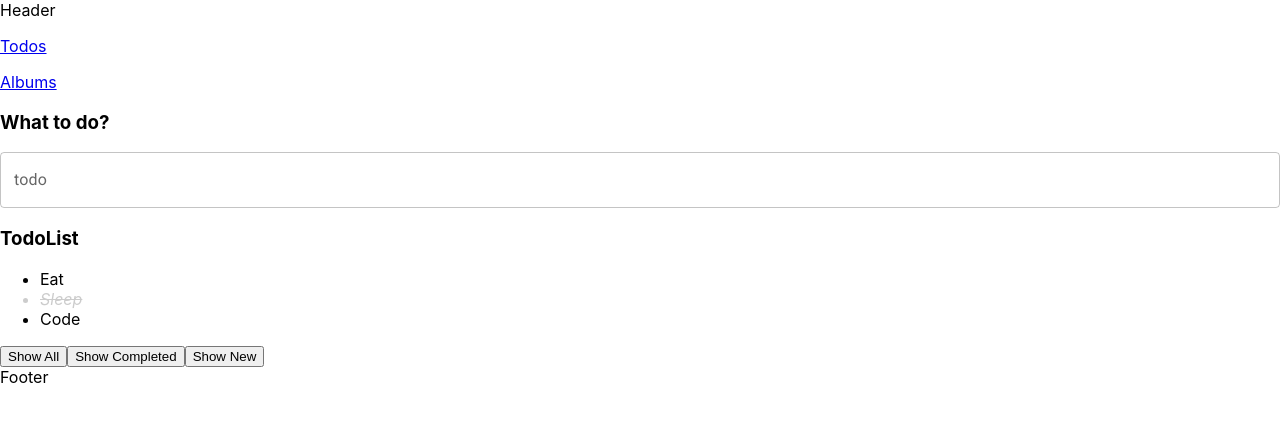
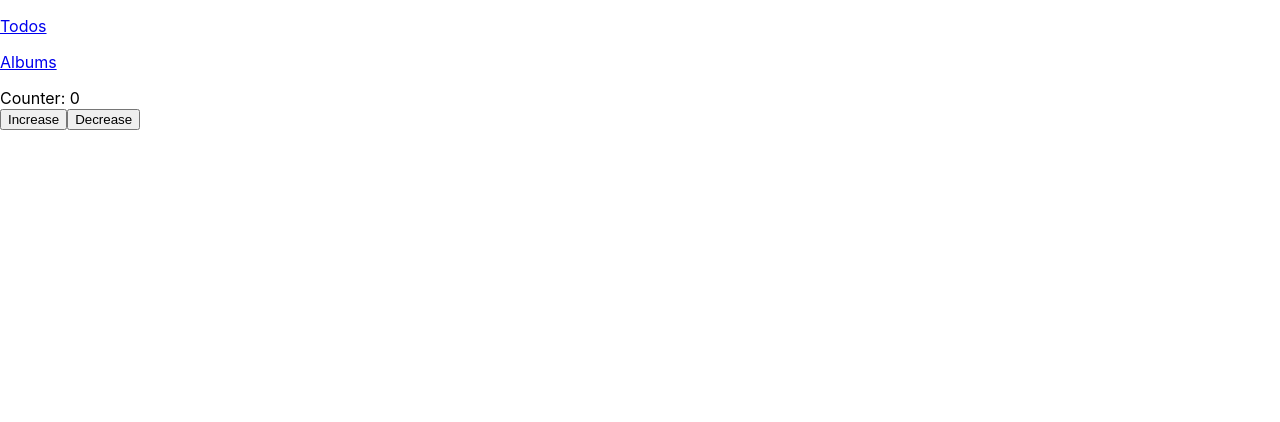
Before and after one commit to GalaxyTea1/Todos_Album, a React (Create React App) app: page / in a window 1280 px wide. Shown: the top 422 px of the page. Built offline with nearby package versions, Linux system fonts and the light colour scheme; no server answers.

Commit message:
update_counter

```diff
--- a/package.json
+++ b/package.json
@@ -9,6 +9,7 @@
     "@hookform/resolvers": "^1.0.0",
     "@mui/icons-material": "^5.0.1",
     "@mui/material": "^5.0.1",
+    "@reduxjs/toolkit": "^1.6.2",
     "@testing-library/jest-dom": "^5.14.1",
     "@testing-library/react": "^11.2.7",
     "@testing-library/user-event": "^12.8.3",
@@ -18,6 +19,7 @@
     "react": "^17.0.2",
     "react-dom": "^17.0.2",
     "react-hook-form": "^6.9.4",
+    "react-redux": "^7.2.5",
     "react-router-dom": "^5.3.0",
     "react-scripts": "4.0.3",
     "web-vitals": "^1.1.2",
--- a/src/App.js
+++ b/src/App.js
@@ -3,6 +3,7 @@
 import productApi from './api/productApi';
 import NotFound from './components/NotFound';
 import AlbumFeature from './features/Album';
+import CounterFeature from './features/Counter';
 import TodoFeature from './features/Todo';
 import TodoList from './features/Todo/pages/ListPage';
 
@@ -19,7 +20,6 @@
     }, []);
     return (
         <div className="App">
-            Header
             <p>
                 <NavLink to="todos" activeClassName="active-menu">
                     Todos
@@ -31,12 +31,12 @@
                 </NavLink>
             </p>
             <Switch>
+                <Route path="/" component={CounterFeature} />
                 <Route path="/todos" component={TodoFeature} />
                 <Route path="/albums" component={AlbumFeature} />
-                <Route path="/" component={TodoList} />
+                {/* <Route path="/" component={TodoList} /> */}
                 <Route component={NotFound} />
             </Switch>
-            Footer
         </div>
     );
 }
--- /dev/null
+++ b/src/app/store.js
@@ -0,0 +1,12 @@
+import { configureStore } from '@reduxjs/toolkit';
+import counterReducer from '../features/Counter/counterSlice';
+
+const rootReducer = {
+    count: counterReducer,
+};
+
+const store = configureStore({
+    reducer: rootReducer,
+});
+
+export default store;
--- /dev/null
+++ b/src/features/Counter/counterSlice.js
@@ -0,0 +1,18 @@
+import { createSlice } from '@reduxjs/toolkit';
+
+const counterSlice = createSlice({
+    name: 'counter',
+    initialState: 0,
+    reducers: {
+        increase(state) {
+            return state + 1;
+        },
+        decrease(state) {
+            return state - 1;
+        },
+    },
+});
+
+const { actions, reducer } = counterSlice;
+export const { increase, decrease } = actions; // named export
+export default reducer; // default export
--- /dev/null
+++ b/src/features/Counter/index.jsx
@@ -0,0 +1,36 @@
+import React from 'react';
+import { useDispatch } from 'react-redux';
+import { useSelector } from 'react-redux';
+import { increase, decrease } from './counterSlice';
+
+CounterFeature.propTypes = {
+
+};
+
+function CounterFeature(props) {
+    const dispatch = useDispatch();
+    const count = useSelector(state => state.count);
+
+    const handleIncreaseClick = () => {
+        const action = increase();  // action creator
+        dispatch(action);
+    }
+
+    const handleDecreaseClick = () => {
+        const action = decrease();  // action creator
+        dispatch(action);
+    }
+
+    return (
+        <div>
+            Counter: {count}
+
+            <div>
+                <button onClick={handleIncreaseClick}>Increase</button>
+                <button onClick={handleDecreaseClick}>Decrease</button>
+            </div>
+        </div>
+    );
+}
+
+export default CounterFeature;
--- a/src/index.js
+++ b/src/index.js
@@ -1,15 +1,19 @@
 import React from 'react';
 import ReactDOM from 'react-dom';
+import { Provider } from 'react-redux';
 import { BrowserRouter } from 'react-router-dom';
 import App from './App';
+import store from './app/store';
 import './index.css';
 import reportWebVitals from './reportWebVitals';
 
 ReactDOM.render(
     <React.StrictMode>
+        <Provider store={store}>
             <BrowserRouter>
                 <App />
             </BrowserRouter>
+        </Provider>
     </React.StrictMode>,
     document.getElementById('root')
 );
```
Also changed, not shown: 1 other file (tests, documents, lock files or other folders). Lines whose indentation alone changed are shown as unchanged.
